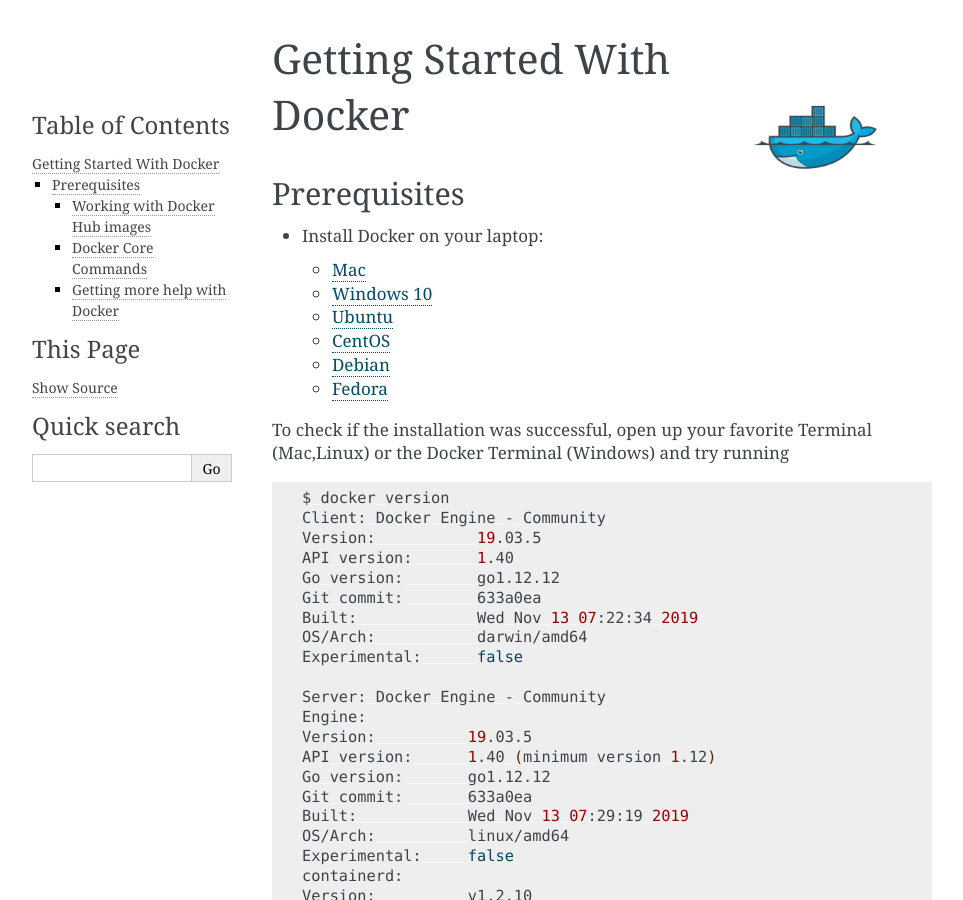
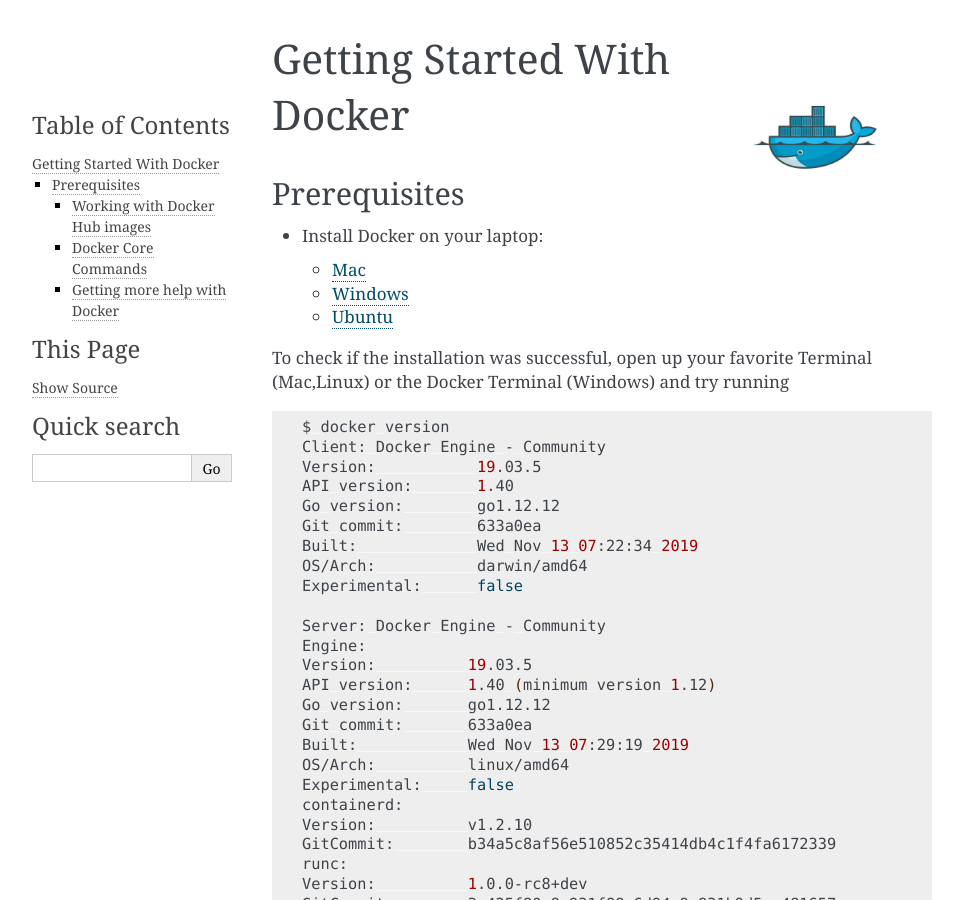
Before and after one commit to TACC/containers_at_tacc, a Sphinx documentation site: the page built from docs/containers/02.dockerbasics.rst, in a window 1280 px wide and 900 px high. Shown: the whole window, without its empty margins (148-1111 px from the left). Built offline with Sphinx 7.4.7, drawn with Linux system fonts in a browser that asks for light colours.

```diff
--- a/docs/containers/02.dockerbasics.rst
+++ b/docs/containers/02.dockerbasics.rst
@@ -14,12 +14,9 @@
 
 * Install Docker on your laptop:
 
-  - `Mac <https://docs.docker.com/v17.09/docker-for-mac/install>`_
-  - `Windows 10 <https://docs.docker.com/v17.09/docker-for-windows/install/>`_
-  - `Ubuntu <https://docs.docker.com/v17.09/engine/installation/linux/ubuntu/>`_
-  - `CentOS <https://docs.docker.com/v17.09/engine/installation/linux/centos/>`_
-  - `Debian <https://docs.docker.com/v17.09/engine/installation/linux/docker-ce/debian/>`_
-  - `Fedora <https://docs.docker.com/v17.09/engine/installation/linux/docker-ce/fedora/>`_
+  - `Mac <https://docs.docker.com/docker-for-mac/>`_
+  - `Windows <https://docs.docker.com/docker-for-windows/>`_
+  - `Ubuntu <https://docs.docker.com/install/linux/docker-ce/ubuntu/>`_
 
 To check if the installation was successful, open up your favorite Terminal (Mac,Linux) or the Docker Terminal (Windows)
 and try running
```
Also changed, not shown: docs/containers/03.handsondocker.rst (+6 -3 lines), 2 other files.
